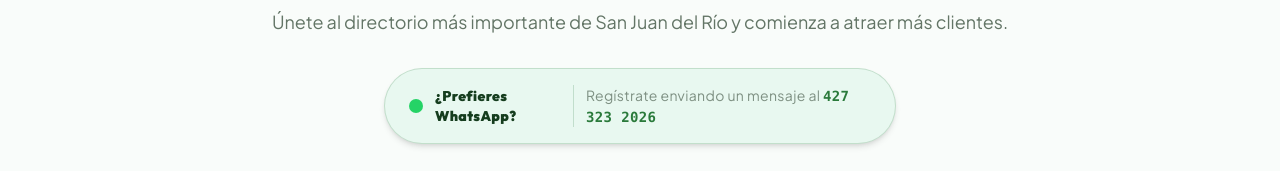
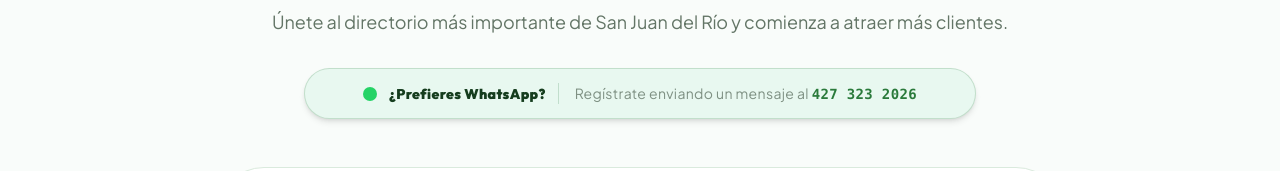
Before and after one commit to mrojasdg/enlace-san-juan, a Next.js app: page /registrate in a window 1280 px wide. Shown: the part 236-407 px from the top of the page. Built offline with nearby package versions, Linux system fonts and the light colour scheme; no server answers; the database is empty.

Commit message:
Estirar badge de WhatsApp a una sola linea y proteger formato de telefono

```diff
--- a/app/(public)/registrate/page.tsx
+++ b/app/(public)/registrate/page.tsx
@@ -31,14 +31,14 @@ export default async function RegistratePage() {
                     </div>
 
                     {/* Badge muy visible de WhatsApp */}
-                    <div className="inline-flex items-center justify-center pt-2">
+                    <div className="inline-flex items-center justify-center pt-2 w-full">
                         <a
                             href="https://wa.me/524273232026?text=Hola,%20me%20gustaría%20registrar%20mi%20empresa%20en%20Enlace%20San%20Juan"
                             target="_blank"
                             rel="noopener noreferrer"
-                            className="inline-flex flex-col sm:flex-row items-center gap-3 bg-[#E8F8F0] hover:bg-[#D4F3E2] text-green-deeper px-6 py-4 rounded-[2rem] sm:rounded-full border border-green/20 font-bold text-xs md:text-sm tracking-wide shadow-md hover:shadow transition-all group duration-300 max-w-lg text-center sm:text-left"
+                            className="inline-flex flex-col md:flex-row items-center justify-center gap-3 bg-[#E8F8F0] hover:bg-[#D4F3E2] text-green-deeper px-8 py-3.5 rounded-[2rem] md:rounded-full border border-green/20 font-bold text-xs md:text-sm tracking-wide shadow-md hover:shadow transition-all group duration-300 w-full max-w-2xl text-center md:text-left"
                         >
-                            <div className="flex items-center gap-3">
+                            <div className="flex items-center gap-3 whitespace-nowrap">
                                 <span className="relative flex h-3.5 w-3.5">
                                     <span className="animate-ping absolute inline-flex h-full w-full rounded-full bg-green opacity-75"></span>
                                     <span className="relative inline-flex rounded-full h-3.5 w-3.5 bg-[#25D366]"></span>
@@ -47,8 +47,8 @@ export default async function RegistratePage() {
                                     ¿Prefieres WhatsApp?
                                 </span>
                             </div>
-                            <span className="text-muted/80 font-normal sm:border-l sm:border-green/20 sm:pl-3">
-                                Regístrate enviando un mensaje al <strong className="text-green font-black font-mono">427 323 2026</strong>
+                            <span className="text-muted/80 font-normal md:border-l md:border-green/20 md:pl-4 whitespace-nowrap">
+                                Regístrate enviando un mensaje al <strong className="text-green font-black font-mono whitespace-nowrap">427 323 2026</strong>
                             </span>
                         </a>
                     </div>
```
